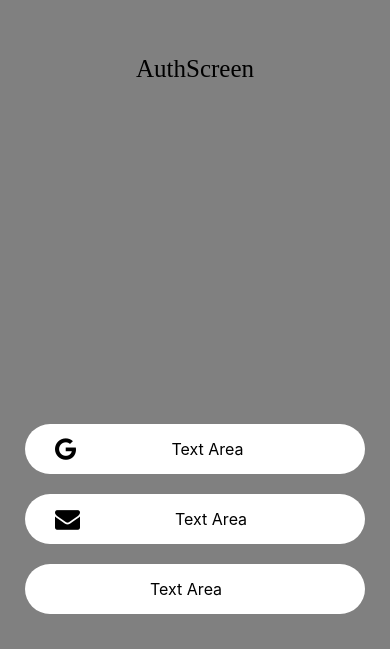
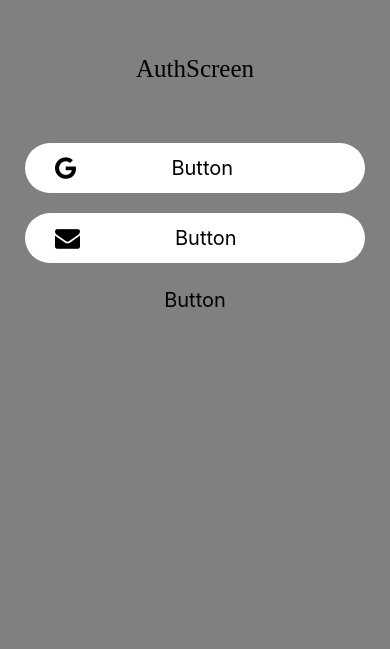
Before and after one commit to Takorean/mobile-ui-components-guide, a React Native app: screen / in a window 390 px wide. Shown: the part 195-844 px from the top of the page. Built offline with nearby package versions, Linux system fonts and the light colour scheme.

Commit message:
Correct style obj name by using conventinal rule

```diff
--- a/src/components/AuthButton.js
+++ b/src/components/AuthButton.js
@@ -5,20 +5,20 @@ import FontAwesome from 'react-native-vector-icons/FontAwesome';
 function AuthButton({btnTitle, btnType, navigation}) {
   return (
     <TouchableOpacity
-      style={styles.block}
+      style={styles.container}
       onPress={() => {navigation.navigate('EmailSignUpScreen')}}>
-      <View style={styles.iconWrapper} >
+      <View style={styles.iconContainer} >
         <FontAwesome name={btnType} size={25}/>
       </View>
-      <View style={styles.textWrapper}>
-        <Text style={{fontSize:16, }}>{btnTitle}</Text>
+      <View style={styles.textContainer}>
+        <Text style={{fontSize:20, }}>{btnTitle}</Text>
       </View>
     </TouchableOpacity>
   )
 }
 
 const styles = StyleSheet.create({
-    block:{
+    container:{
         flexDirection:'row',
         alignItems:'center',
         height:50,
@@ -28,12 +28,12 @@ const styles = StyleSheet.create({
         borderRadius:25,
         paddingVertical:13
     },
-    iconWrapper:{
+    iconContainer:{
       alignItems: 'center',
       justifyContent:'center',
       marginLeft:30,
     },
-    textWrapper:{
+    textContainer:{
       marginLeft:95,
     }
 })
--- a/src/components/AuthImage.js
+++ /dev/null
@@ -1,15 +0,0 @@
-import React from 'react';
-import { ImageBackground, StyleSheet, Text, View } from 'react-native'
-
-function AuthImage(){
-  return (
-    <ImageBackground style={{flex:1,width:"100%",}} source={require('../assets/images/family.jpg')}>
-    </ImageBackground>
-  )
-}
-
-const styles = StyleSheet.create({
-
-})
-
-export default AuthImage
--- a/src/screens/AuthScreen.js
+++ b/src/screens/AuthScreen.js
@@ -1,38 +1,49 @@
 import React from 'react';
-import {ImageBackground, StyleSheet, Text, View } from 'react-native'
+import { TouchableOpacity, StyleSheet, Text, View } from 'react-native'
 import { SafeAreaView } from 'react-native-safe-area-context';
 import AuthButton from '../components/AuthButton';
-import AuthImage from '../components/AuthImage';
 
 function AuthScreen({navigation}){
     return (
-        <SafeAreaView style={styles.fullScreen}>
-            <View style={{flex:1, alignItems:"center", marginTop:250}}>
-                <Text style={[styles.bold]}>AuthScreen</Text>
+        <SafeAreaView style={styles.container}>
+            <View style={styles.textContainer}>
+                <Text style={styles.bold}>AuthScreen</Text>
             </View>
             <View style={styles.authForm}>
                 <AuthButton
-                    btnTitle="Text Area"
+                    btnTitle="Button"
                     btnType="google"/>
                 <AuthButton
-                    btnTitle="Text Area"
+                    btnTitle="Button"
                     btnType="envelope"
                     navigation={navigation}/>
-                <AuthButton btnTitle="Text Area"/>
+                <View style={styles.signinForm}>
+                    <TouchableOpacity>
+                        <Text style={{fontSize:20}}>Button</Text>
+                    </TouchableOpacity>
+                </View>
             </View>
         </SafeAreaView>
     )
 }
 
 const styles = StyleSheet.create({
-    fullScreen:{
+    container:{
         flex:1,
         alignItems:'center',
         backgroundColor:'grey'
     },
+    textContainer:{
+        alignItems:"center",
+        marginTop:250,
+    },
     authForm:{
-        marginVertical:25,
+        marginVertical:50,
         width:"100%",
+    },
+    signinForm:{
+        alignItems:'center',
+        marginVertical:15,
     },
     bold:{fontFamily: 'NotoSansKR-Black', fontSize:25,}
 })
```
Also changed, not shown: 1 other file (tests, documents, lock files or other folders).
